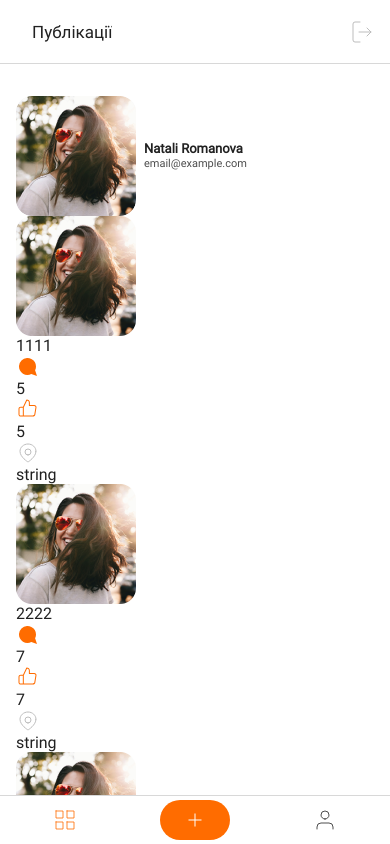
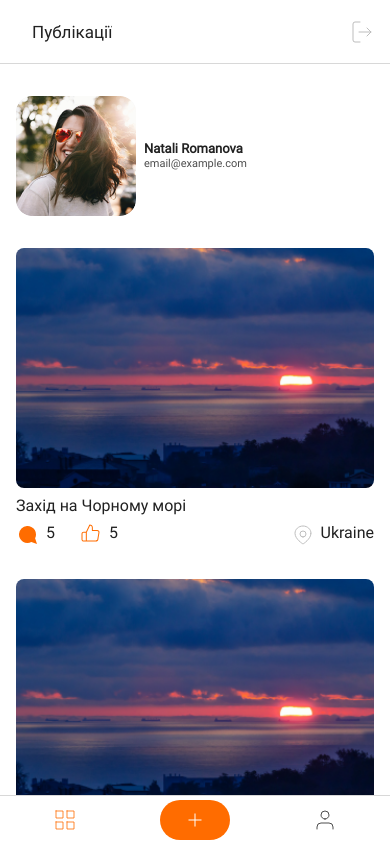
Before and after one commit to korysergey55/reactNativeApp, a React Native app: screen /Home in a window 390 px wide. Built offline with nearby package versions, Linux system fonts and the light colour scheme.

Commit message:
posts-list

```diff
--- a/components/publicationItem/PublicationItem.tsx
+++ b/components/publicationItem/PublicationItem.tsx
@@ -1,43 +1,45 @@
 import React, { FC } from "react";
-import { Image, StyleSheet, Text, View } from "react-native";
+import { Dimensions, Image, StyleSheet, Text, TouchableOpacity, View } from "react-native";
 
 import CommentIcon from "../../iconsComponents/postItemIcons/CommentIcon";
 import LikeIcon from "../../iconsComponents/postItemIcons/LikeIcon";
 import LocationIcon from "../../iconsComponents/postItemIcons/LocationIcon";
 
 import { colors } from "../../assets/styles/globalStyles";
+type propsTypes = {
+  item: {
+    title: string;
+    comments?: number;
+    likes?: number;
+    location?: string;
+    source: any;
+  };
+};
 
-// type propsTypes = {
-//   title: string;
-//   comments?: number;
-//   likes?: number;
-//   location?: string;
-//   source: any;
-// };
-type propsTypes = any;
-
+const { width: diwiceWidth } = Dimensions.get("screen");
 const PublicationItem: FC<propsTypes> = ({ item }) => {
+  const { source, title, likes, comments, location } = item;
   return (
     <View style={styles.itemContainer}>
       <Image
         style={styles.image}
-        source={item.source}
-        width={20}
-        height={20}
+        source={source}
       />
-      <Text style={styles.title}>{item.title}</Text>
-      <View>
+      <Text style={styles.title}>{title}</Text>
+      <View style={styles.wripper}>
         <View style={styles.commentsWripper}>
           <CommentIcon />
-          <Text style={styles.comments}>{item.comments ? item.comments : 0}</Text>
+          <Text style={styles.comments}>{comments ? comments : 0}</Text>
         </View>
         <View style={styles.likesWripper}>
-          <LikeIcon />
-          <Text style={styles.likes}>{item.likes ? item.likes : 0}</Text>
+          <TouchableOpacity>
+            <LikeIcon />
+          </TouchableOpacity>
+          <Text style={styles.likes}>{likes ? likes : 0}</Text>
         </View>
         <View style={styles.locationWripper}>
           <LocationIcon />
-          <Text style={styles.location}>{item.location ? item.location : "No location"}</Text>
+          <Text style={styles.location}>{location ? location : "No location"}</Text>
         </View>
       </View>
     </View>
@@ -45,16 +47,22 @@ const PublicationItem: FC<propsTypes> = ({ item }) => {
 };
 
 const styles = StyleSheet.create({
-  itemContainer: {},
-  image: {},
+  itemContainer: { width: "100%" },
+  image: { width: "100%", minWidth: 30, borderRadius: 8 },
   title: {
     fontFamily: "Roboto-Regular",
     fontSize: 16,
     fontWeight: 500,
     lineHeight: 19,
+
+    marginTop: 8,
     color: colors.primaryTextColor,
   },
-  commentsWripper: {},
+  wripper: {
+    flexDirection: "row",
+    marginTop: 8,
+  },
+  commentsWripper: { flexDirection: "row", gap: 6 },
   comments: {
     fontFamily: "Roboto-Regular",
     fontSize: 16,
@@ -62,7 +70,7 @@ const styles = StyleSheet.create({
     lineHeight: 19,
     color: colors.primaryTextColor,
   },
-  likesWripper: {},
+  likesWripper: { flexDirection: "row", gap: 6, marginLeft: 24 },
   likes: {
     fontFamily: "Roboto-Regular",
     fontSize: 16,
@@ -70,7 +78,7 @@ const styles = StyleSheet.create({
     lineHeight: 19,
     color: colors.primaryTextColor,
   },
-  locationWripper: {},
+  locationWripper: { flexDirection: "row", gap: 6, marginLeft: "auto", marginRight: 0 },
   location: {
     fontFamily: "Roboto-Regular",
     fontSize: 16,
--- /dev/null
+++ b/components/publicationList/publicationList.tsx
@@ -0,0 +1,51 @@
+import React, { useState } from "react";
+import { ScrollView, StyleSheet } from "react-native";
+
+import PublicationItem from "../publicationItem/PublicationItem";
+const PublicationList = () => {
+  const [posts, setPost] = useState([
+    {
+      title: "Захід на Чорному морі",
+      comments: 5,
+      likes: 5,
+      location: "Ukraine",
+      source: require("../../assets/images/publicationImage.png"),
+    },
+    {
+      title: "Старий будиночок у Венеції",
+      comments: 7,
+      likes: 7,
+      location: "Italy",
+      source: require("../../assets/images/publicationImage.png"),
+    },
+    {
+      title: "Ліс",
+      comments: 5,
+      likes: 1,
+      location: "Ukraine",
+      source: require("../../assets/images/publicationImage.png"),
+    },
+  ]);
+  return (
+    <ScrollView contentContainerStyle={styles.listContainer}>
+      {posts?.map((post, index) => {
+        return (
+          <PublicationItem
+            key={index}
+            item={post}
+          />
+        );
+      })}
+    </ScrollView>
+  );
+};
+const styles = StyleSheet.create({
+  listContainer: {
+    justifyContent: "center",
+    alignItems: "center",
+    gap: 32,
+    marginTop: 32,
+  },
+});
+
+export default PublicationList;
--- a/screens/RegistrationScreen/RegistrationScreen.tsx
+++ b/screens/RegistrationScreen/RegistrationScreen.tsx
@@ -24,7 +24,7 @@ import ShowPasswordBtn from "../../components/schowPasswordBtn/ShowPasswordBtn";
 const { width: diwiceWidth, height: diwiceHeight } = Dimensions.get("screen");
 
 const RegistrationScreen = () => {
-  const { navigate } = useNavigation();
+  const { navigate } = useNavigation<any>();
   const [loginValue, setLogin] = useState("");
   const [emailValue, setEmail] = useState("");
   const [passwordValue, setPassword] = useState("");
--- a/screens/postsScreen/PostsScreen.tsx
+++ b/screens/postsScreen/PostsScreen.tsx
@@ -1,35 +1,11 @@
-import React, { useState } from "react";
-import { FlatList, ScrollView, StyleSheet, Text, View } from "react-native";
+import React from "react";
+import { StyleSheet, Text, View } from "react-native";
+
 import UserAvatar from "../../components/userAvatar/UserAvatar";
-
-import PublicationItem from "../../components/publicationItem/PublicationItem";
+import PublicationList from "../../components/publicationList/publicationList";
 import { colors } from "../../assets/styles/globalStyles";
 
 const PostsScreen = () => {
-  // const [posts, setPost] = useState();
-  const posts = [
-    {
-      title: "1111",
-      comments: 5,
-      likes: 5,
-      location: "string",
-      source: require("../../assets/images/avatar.png"),
-    },
-    {
-      title: "2222",
-      comments: 7,
-      likes: 7,
-      location: "string",
-      source: require("../../assets/images/avatar.png"),
-    },
-    {
-      title: "3333",
-      comments: 7,
-      likes: 7,
-      location: "string",
-      source: require("../../assets/images/avatar.png"),
-    },
-  ];
   return (
     <View style={styles.container}>
       <View style={styles.userWripper}>
@@ -39,15 +15,7 @@ const PostsScreen = () => {
           <Text style={styles.userEmail}>email@example.com</Text>
         </View>
       </View>
-      <ScrollView>
-        {posts.map((post, index) => {
-          return <PublicationItem item={post} />;
-        })}
-      </ScrollView>
-      {/* <FlatList
-        data={posts}
-        renderItem={({ item }) => <PublicationItem item={item} />}
-      /> */}
+      <PublicationList />
     </View>
   );
 };
```
Also changed, not shown: assets/images/publicationImage.png (added).
